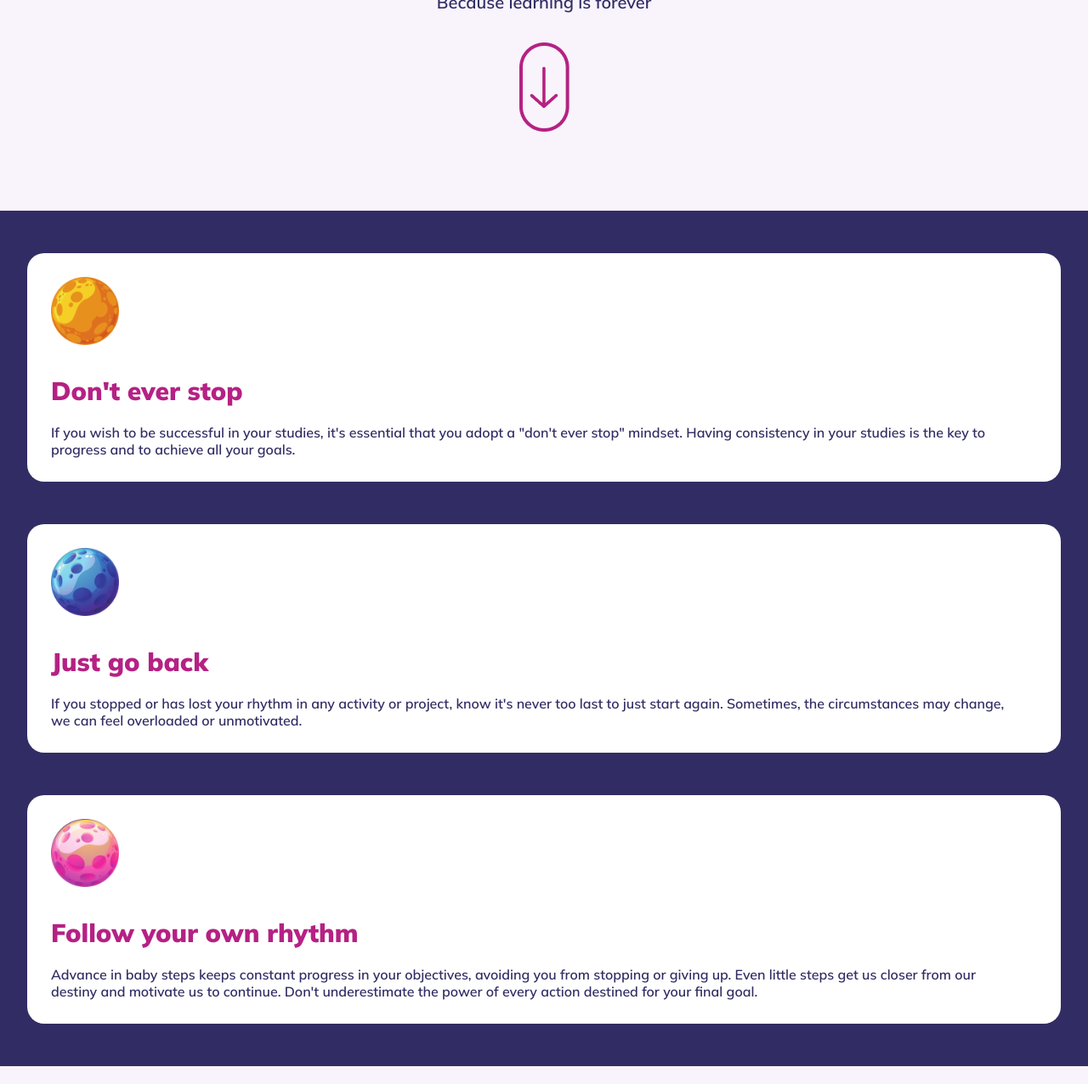
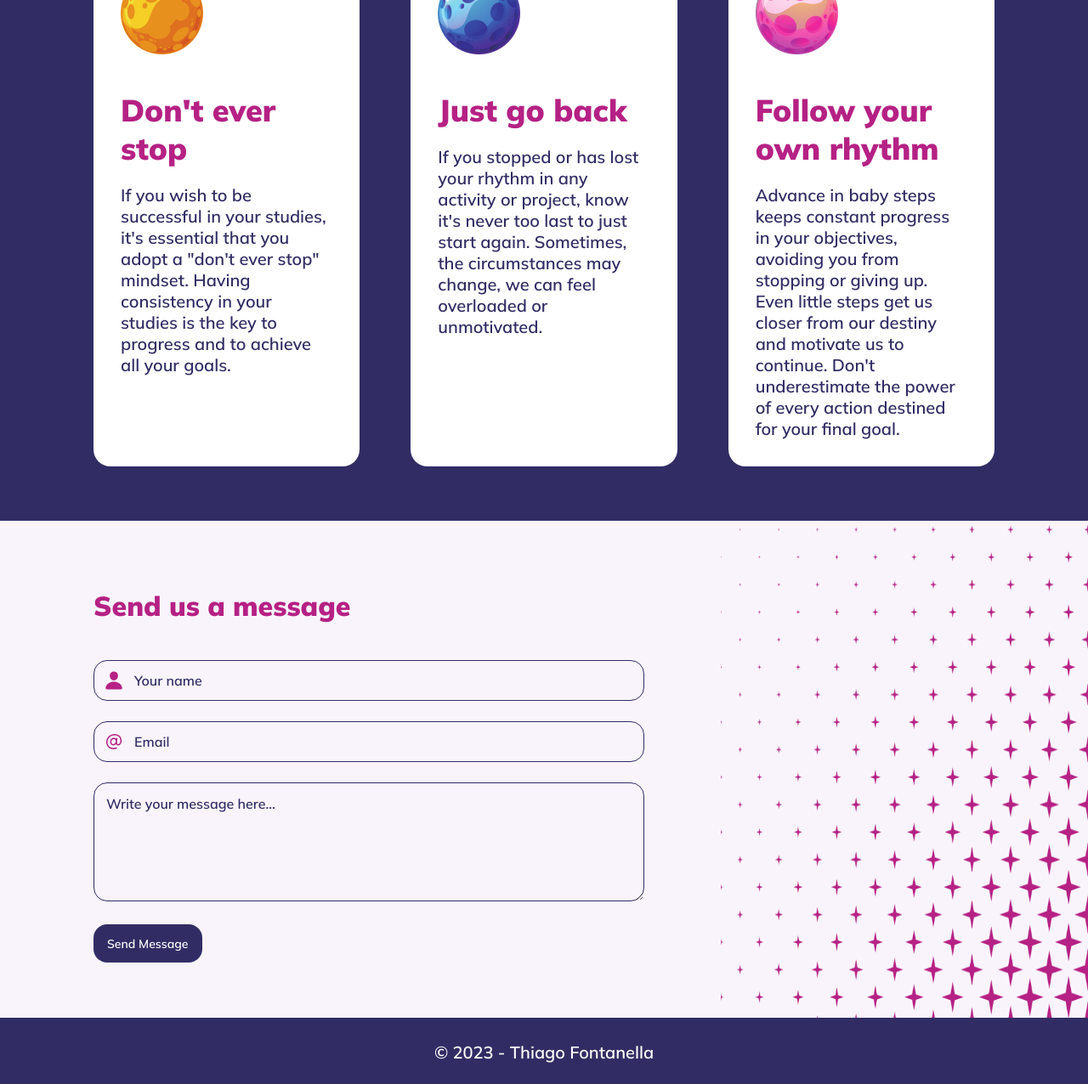
Before and after one commit to Thiagofrf/explore-with-no-limits, a plain HTML site: page index.html in a window 1280 px wide. Shown: the part 808-2084 px from the top of the page at 85% size. Drawn offline with Linux system fonts and the light colour scheme.

Commit message:
feature: finish desktop styling

```diff
--- a/style.css
+++ b/style.css
@@ -176,3 +176,93 @@ footer {
     font-size: 2rem;
     font-weight: 600;
 }
+
+@media (min-width: 768px) {
+    section:nth-child(1) {
+        flex-direction: row;
+        padding: 0 11rem;
+        margin-bottom: 10.3rem;
+        align-items: initial;
+    }
+
+    .main-section {
+        width: 50%;
+        text-align: left;
+        margin-top: 0;
+        display: flex;
+        flex-direction: column;
+        justify-content: center;
+
+    }
+
+    .main-title h1 {
+        font-size: 6rem;
+    }
+
+    .main-image {
+        width: 50%;
+    }
+
+    .subtitle {
+        font-size: 3.2rem;
+        margin-top: 0.8rem;
+    }
+
+    .arrow-down {
+        margin-top: 18rem;
+    }
+
+    .cards {
+        flex-direction: row;
+        justify-content: space-around;
+        gap: 6rem;
+    }
+
+    .card {
+        width: 37rem;
+        padding: 3.2rem;
+    }
+
+    .card .moon-image {
+        margin-bottom: 4rem;
+    }
+
+    .card .moon-image img {
+        width: 9.7rem;
+        height: 9.7rem;
+    }
+
+    .card h2 {
+        color: var(--main-color);
+        font-size: 3.6rem;
+    }
+
+    .card p {
+        font-size: 2rem;
+    }
+
+    section:nth-child(2) {
+        padding: 6.4rem 11rem;
+    }
+
+    section:nth-child(3) {
+        display: flex;
+        padding: 0 0 0 11rem;
+    }
+
+    .form-area {
+        width: 60%;
+        margin-right: 9rem;
+    }
+
+    .form-bg-area {
+        display: block;
+        width: 40%;
+    }
+
+    .form-bg-area img {
+        width: 100%;
+        height: 100%;
+    }
+
+}
```
